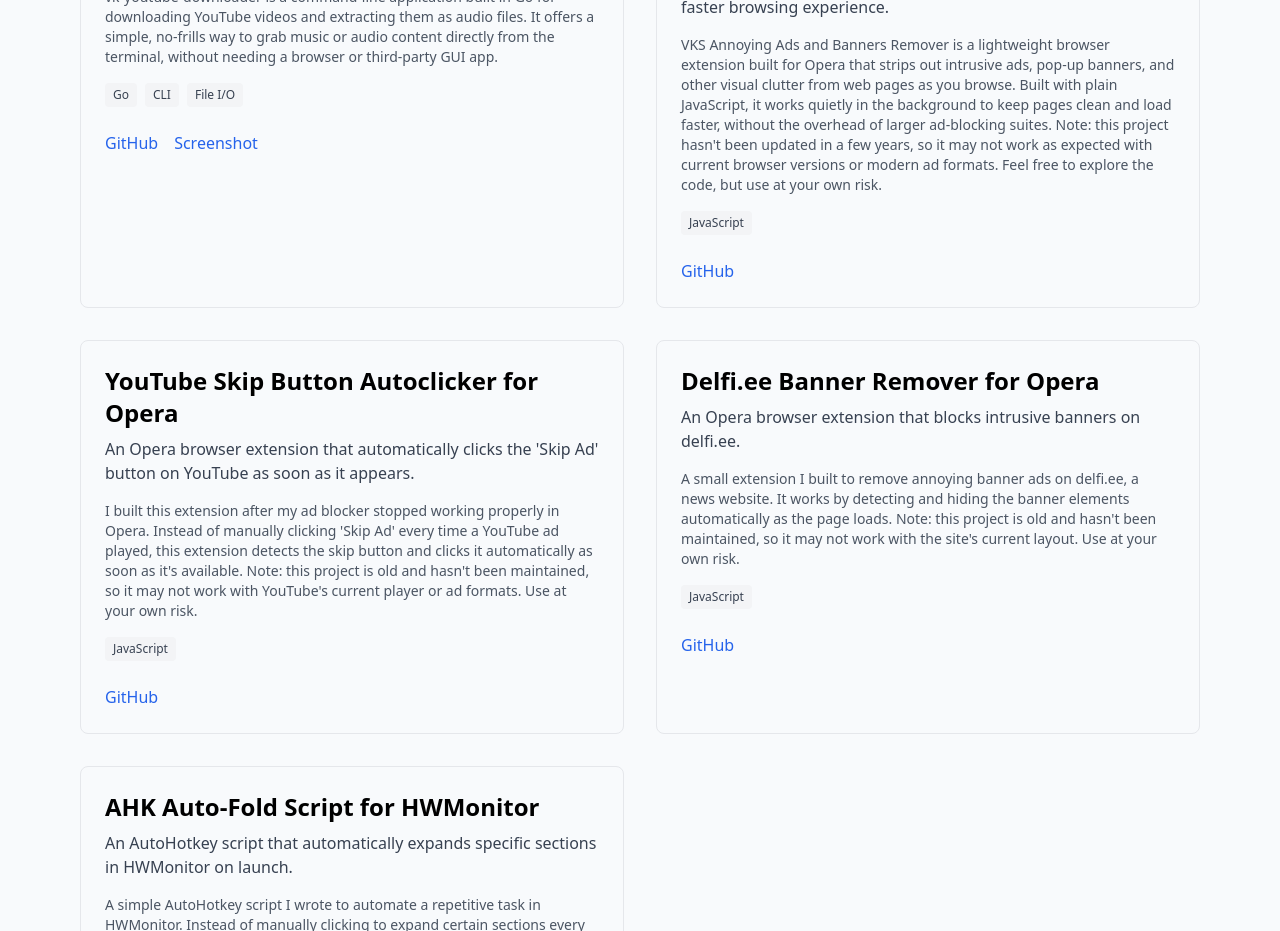
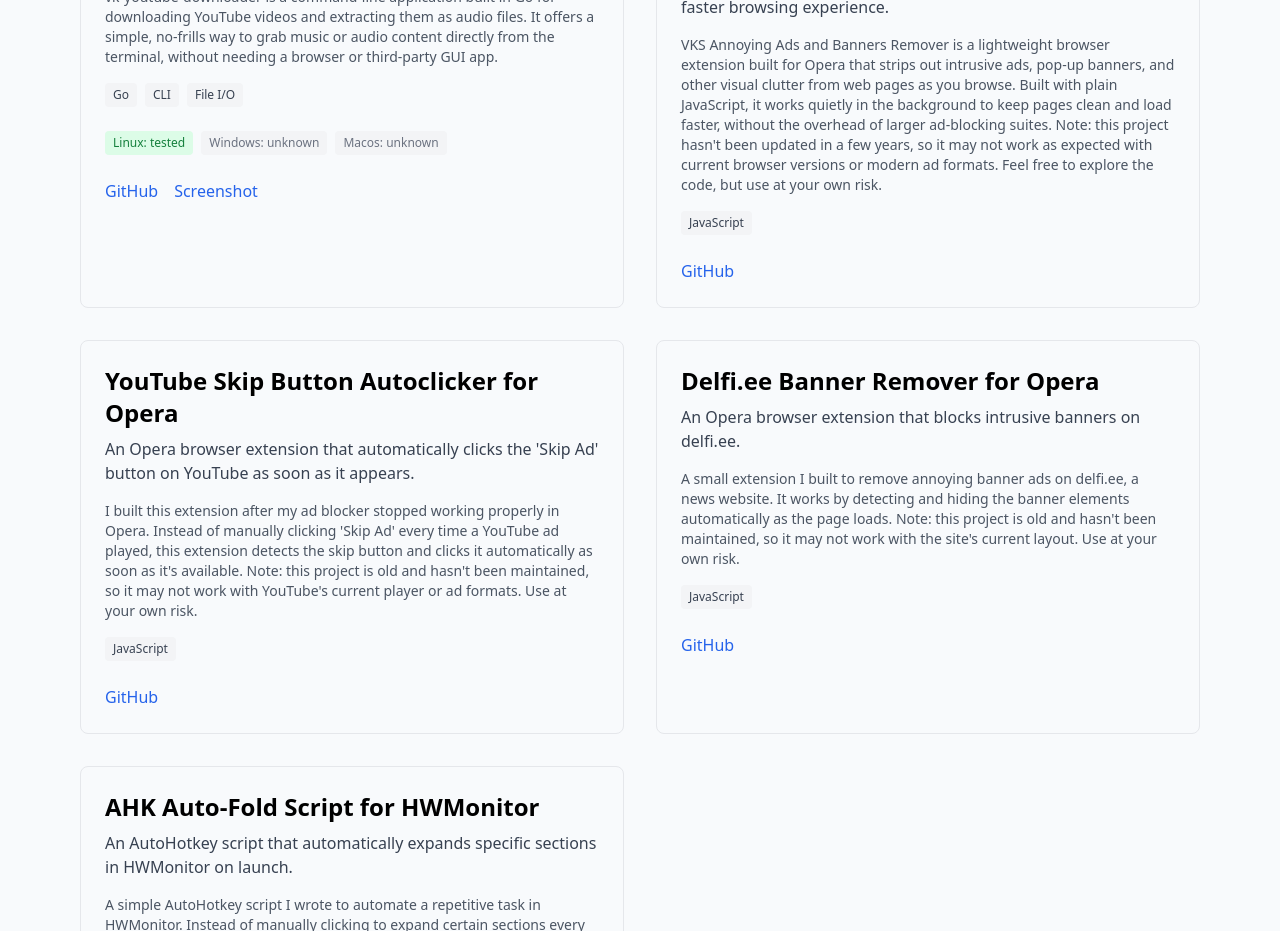
Before and after one commit to VkHyperNova/vk-portfolio-github, a Next.js app: page /projects in a window 1280 px wide. Shown: the part 2460-3391 px from the top of the page. Built offline with nearby package versions, Linux system fonts and the light colour scheme.

Commit message:
project update

```diff
--- a/src/app/projects/projects.js
+++ b/src/app/projects/projects.js
@@ -154,6 +154,11 @@ export const projects = [
     longDescription:
       "vk-youtube-downloader is a command-line application built in Go for downloading YouTube videos and extracting them as audio files. It offers a simple, no-frills way to grab music or audio content directly from the terminal, without needing a browser or third-party GUI app.",
     tech: ["Go", "CLI", "File I/O"],
+    os: {
+      linux: "tested",
+      windows: "unknown",
+      macos: "unknown",
+    },
     github: "https://github.com/VkHyperNova/vk-youtube-downloader",
     screenshot: "test",
     live: "",
```
